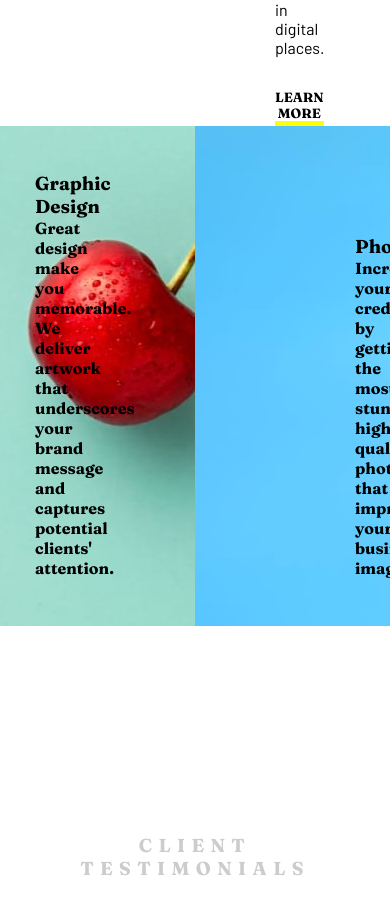
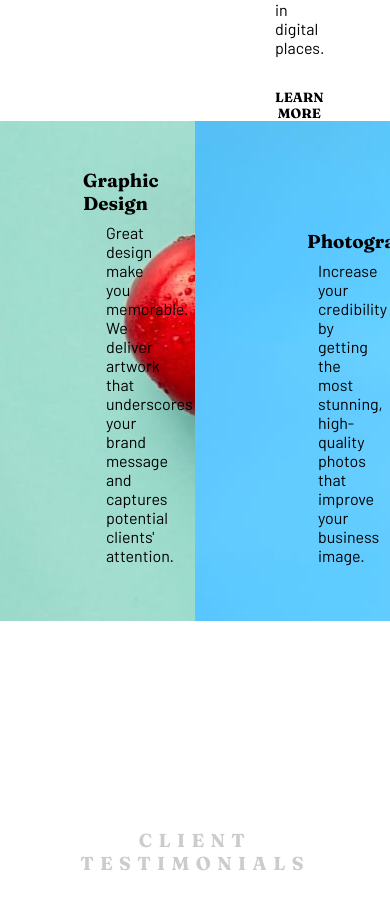
Before and after one commit to Skyz03/React--Sunny-Landing-Page, a React (Create React App) app: page / in a window 390 px wide. Shown: the part 1943-2856 px from the top of the page. Built offline with nearby package versions, Linux system fonts and the light colour scheme.

Commit message:
polising the desktop version

```diff
--- a/src/index.scss
+++ b/src/index.scss
@@ -132,6 +132,7 @@ ul {
 
 // PhotoFruits section
 .photofruit {
+  margin-top: -5px;
   &__container {
     display: flex;
     justify-content: center;
@@ -147,6 +148,15 @@ ul {
     flex-direction: column;
     justify-content: end;
     padding: 0 10rem 3rem;
+
+    @media (max-width: 1000px) {
+      padding: 0 7rem 3rem;
+    }
+
+    p {
+      font-family: "Barlow", sans-serif;
+      padding: 0.5rem 23px;
+    }
   }
 
   &__photography {
@@ -157,6 +167,15 @@ ul {
     flex-direction: column;
     justify-content: end;
     padding: 0 10rem 3rem;
+
+    @media (max-width: 1000px) {
+      padding: 0 7rem 3rem;
+    }
+
+    p {
+      font-family: "Barlow", sans-serif;
+      padding: 0.5rem 11px;
+    }
   }
 }
 
```
